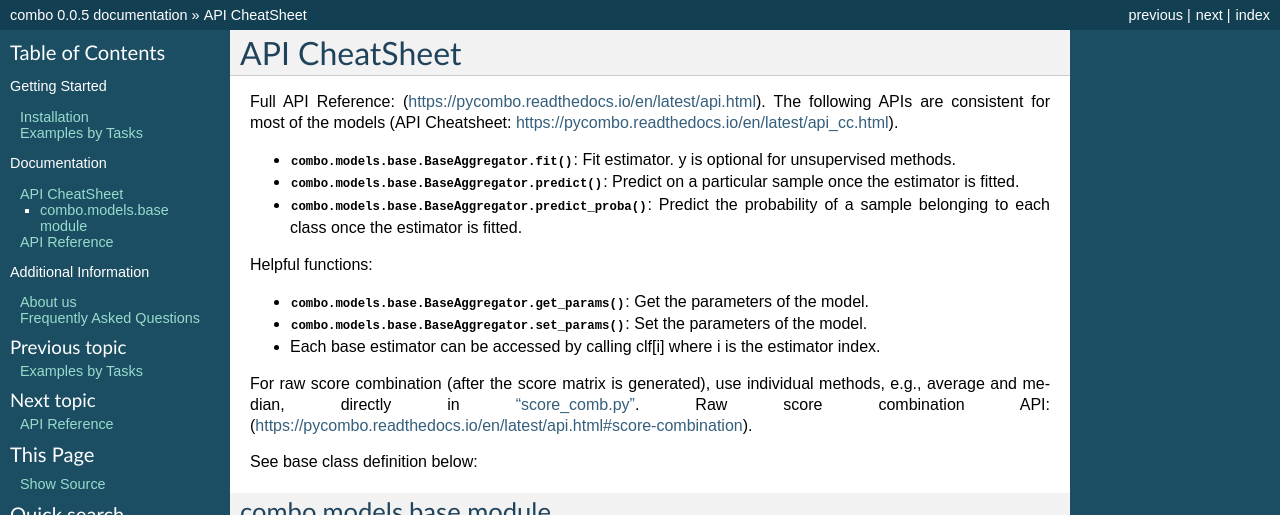
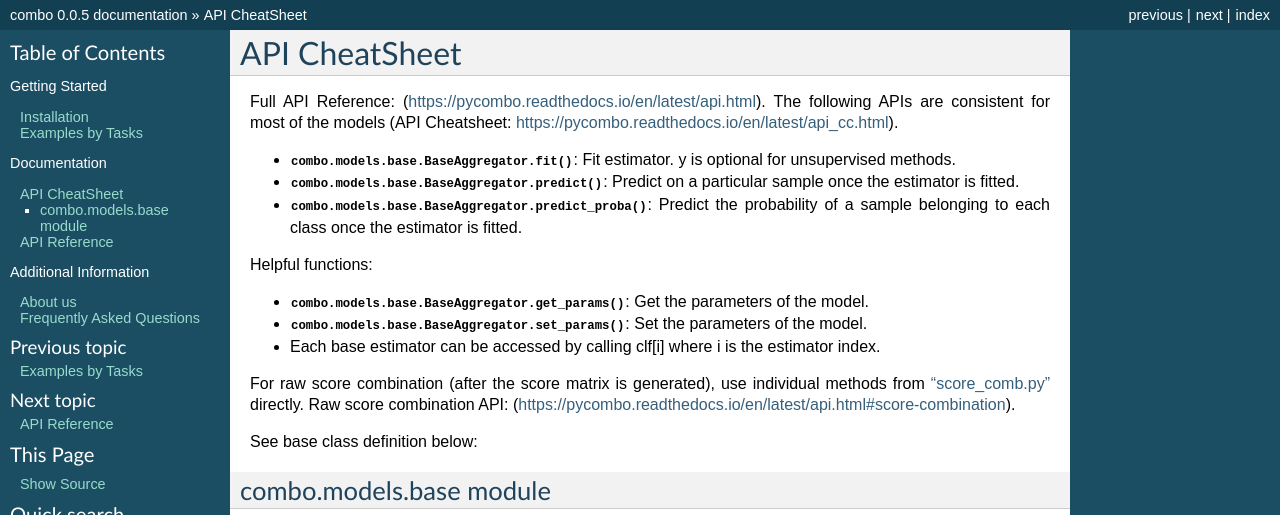
Before and after one commit to yzhao062/combo, a Sphinx documentation site: the page built from docs/api_cc.rst, in a window 1280 px wide, cut to the strip 0-515 px from the top of the page. Built offline with Sphinx 7.4.7, drawn with Linux system fonts in a browser that asks for light colours; formulas are drawn with MathJax 3.

Commit message:
update documentation

```diff
--- a/docs/api_cc.rst
+++ b/docs/api_cc.rst
@@ -16,8 +16,8 @@ Helpful functions:
 * Each base estimator can be accessed by calling clf[i] where i is the estimator index.
 
 For raw score combination (after the score matrix is generated),
-use individual methods, e.g., average and median, directly in
-`"score_comb.py" <https://github.com/yzhao062/combo/blob/master/models/score_comb.py>`_.
+use individual methods from
+`"score_comb.py" <https://github.com/yzhao062/combo/blob/master/combo/models/score_comb.py>`_ directly.
 Raw score combination API: (https://pycombo.readthedocs.io/en/latest/api.html#score-combination).
 
 
--- a/docs/example.rst
+++ b/docs/example.rst
@@ -136,7 +136,7 @@ demonstrates the basic API of combining multiple base clustering estimators.
                     AgglomerativeClustering(n_clusters=n_clusters)]
 
 
-#. Initialize an Clusterer Ensemble class and fit the model
+#. Initialize a Clusterer Ensemble class and fit the model
 
    .. code-block:: python
 
--- a/docs/index.rst
+++ b/docs/index.rst
@@ -82,7 +82,7 @@ real-world tasks, such as Kaggle :cite:`a-bell2007lessons`.
 It can be considered as a subtask of
 `ensemble learning <https://en.wikipedia.org/wiki/Ensemble_learning>`_,
 but is often beyond the scope of ensemble learning. For instance,
-averaging the results of multiple runs of a ML model is deemed as
+averaging the results of multiple runs of an ML model is deemed as
 a reliable way of reducing the randomness. See
 figure below for basic combination approaches.
 
@@ -186,7 +186,7 @@ Anomaly Detection    Locally Selective Combination (LSCP)
 Development Status
 ^^^^^^^^^^^^^^^^^^
 
-combo is currently **under development** as of July 24, 2019. A concrete plan has
+combo is currently **under development** as of July 30, 2019. A concrete plan has
 been laid out and will be implemented in the next few months.
 
 Similar to other libraries built by us, e.g., Python Outlier Detection Toolbox
```
Also changed, not shown: README.rst (+5 -5 lines).
